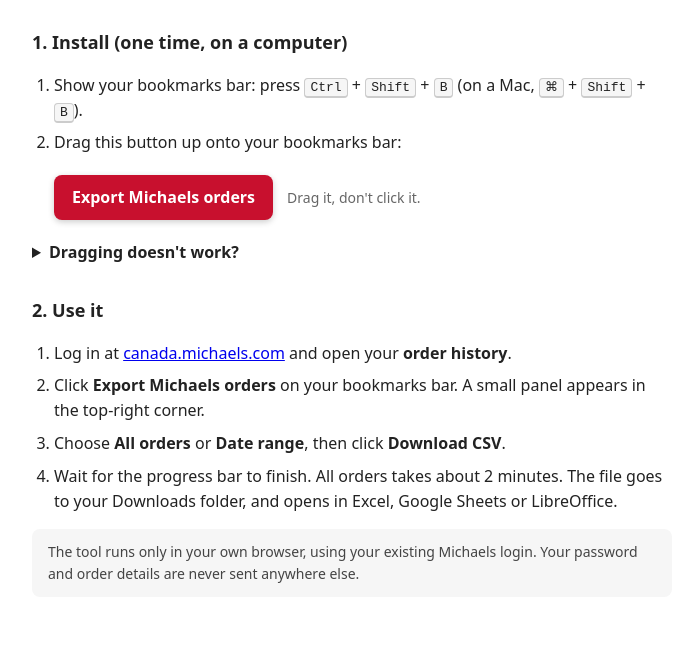
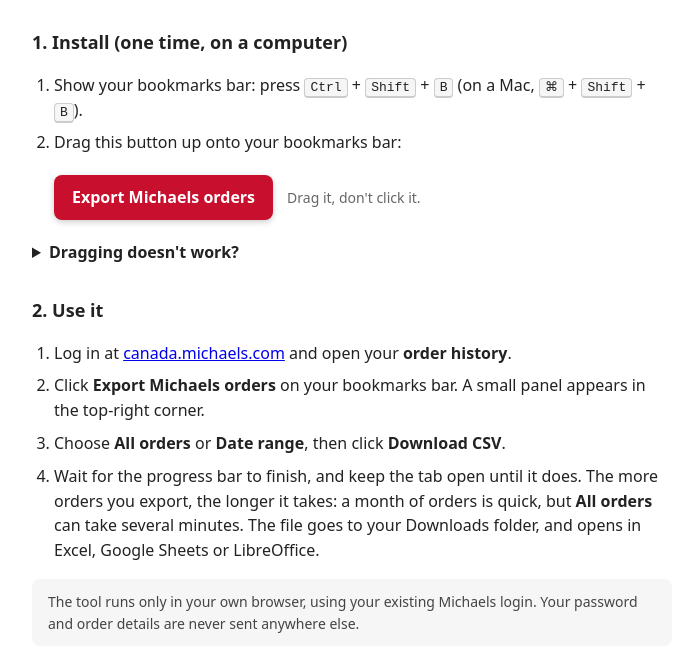
Before and after one commit to jenfly/michaels-export, a plain HTML site: page index.html in a window 1280 px wide. Shown: the part 137-808 px from the top of the page, without its empty margins (288-988 px from the left). Drawn offline with Linux system fonts and the light colour scheme.

Commit message:
Update instructions

```diff
--- a/index.html
+++ b/index.html
@@ -58,7 +58,9 @@
       and open your <b>order history</b>.</li>
     <li>Click <b>Export Michaels orders</b> on your bookmarks bar. A small panel appears in the top-right corner.</li>
     <li>Choose <b>All orders</b> or <b>Date range</b>, then click <b>Download CSV</b>.</li>
-    <li>Wait for the progress bar to finish. All orders takes about 2 minutes.
+    <li>Wait for the progress bar to finish, and keep the tab open until it does.
+      The more orders you export, the longer it takes: a month of orders is quick,
+      but <b>All orders</b> can take several minutes.
       The file goes to your Downloads folder, and opens in Excel, Google Sheets or LibreOffice.</li>
   </ol>
 
```
